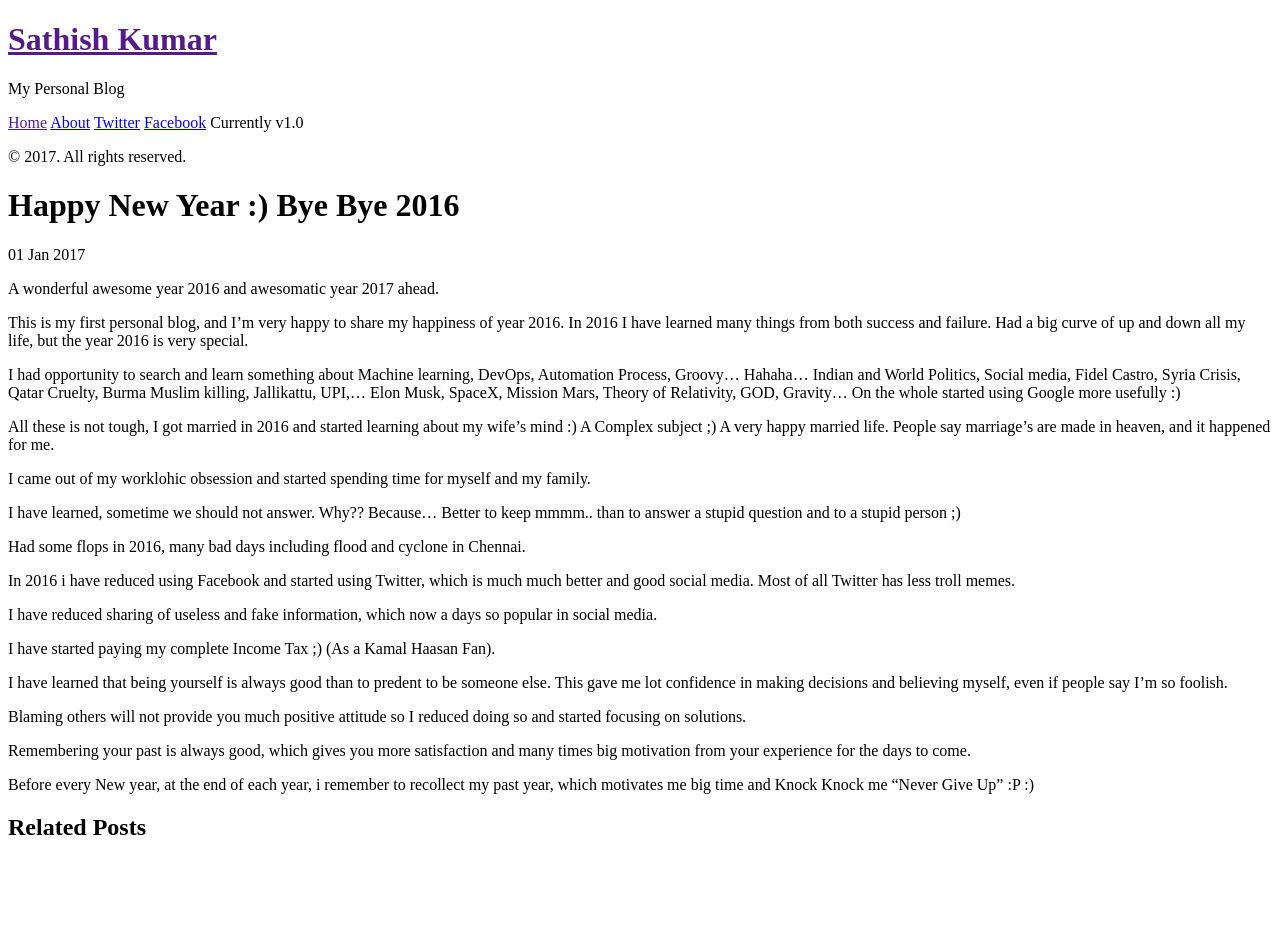
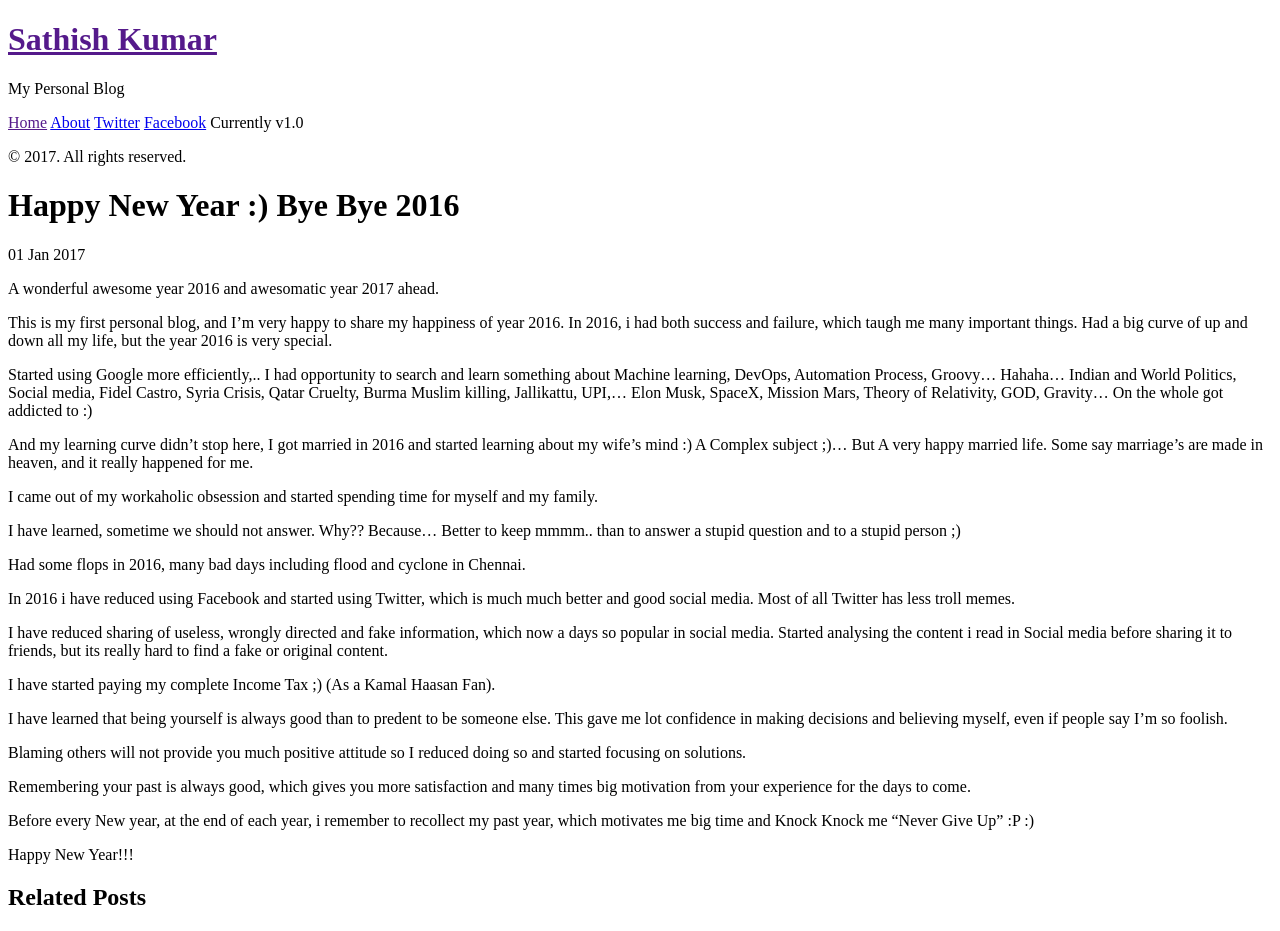
Before and after one commit to iamsais/iamsais.github.io, a Jekyll site: the page built from _posts/2017-01-01-happy-new-year.md, in a window 1280 px wide. Built offline with Jekyll 4.4.1, drawn with Linux system fonts in a browser that asks for light colours; Markdown is read by kramdown in place of the engine named in the settings; before the commit the page ends 900 px from its top, so only the background shows below that.

Commit message:
Updated the post

```diff
--- a/_posts/2017-01-01-happy-new-year.md
+++ b/_posts/2017-01-01-happy-new-year.md
@@ -5,13 +5,15 @@ title: Happy New Year :) Bye Bye 2016
 
 A wonderful awesome year 2016 and awesomatic year 2017 ahead.
 
-This is my first personal blog, and I'm very happy to share my happiness of year 2016. In 2016 I have learned many things from both success and failure. Had a big curve of up and down all my life, but the year 2016 is very special.
+This is my first personal blog, and I'm very happy to share my happiness of year 2016. In 2016, i had both success and failure, which taugh me many important things. Had a big curve of up and down all my life, but the year 2016 is very special.
 
-I had opportunity to search and learn something about Machine learning, DevOps, Automation Process, Groovy... Hahaha... Indian and World Politics, Social media, Fidel Castro, Syria Crisis, Qatar Cruelty, Burma Muslim killing, Jallikattu, UPI,... Elon Musk, SpaceX, Mission Mars, Theory of Relativity, GOD, Gravity... On the whole started using Google more usefully :)
+Started using Google more efficiently,..
+I had opportunity to search and learn something about Machine learning, DevOps, Automation Process, Groovy... Hahaha... Indian and World Politics, Social media, Fidel Castro, Syria Crisis, Qatar Cruelty, Burma Muslim killing, Jallikattu, UPI,... Elon Musk, SpaceX, Mission Mars, Theory of Relativity, GOD, Gravity... On the whole got addicted to :)
 
-All these is not tough, I got married in 2016 and started learning about my wife's mind :) A Complex subject ;) A very happy married life. People say marriage's are made in heaven, and it happened for me.
+And my learning curve didn't stop here,
+I got married in 2016 and started learning about my wife's mind :) A Complex subject ;)... But A very happy married life. Some say marriage's are made in heaven, and it really happened for me.
 
-I came out of my worklohic obsession and started spending time for myself and my family.
+I came out of my workaholic obsession and started spending time for myself and my family.
 
 I have learned, sometime we should not answer. Why?? Because... Better to keep mmmm.. than to answer a stupid question and to a stupid person ;)
 
@@ -19,7 +21,7 @@ Had some flops in 2016, many bad days including flood and cyclone in Chennai.
 
 In 2016 i have reduced using Facebook and started using Twitter, which is much much better and good social media. Most of all Twitter has less troll memes.
 
-I have reduced sharing of useless and fake information, which now a days so popular in social media.
+I have reduced sharing of useless, wrongly directed and fake information, which now a days so popular in social media. Started analysing the content i read in Social media before sharing it to friends, but its really hard to find a fake or original content.
 
 I have started paying my complete Income Tax ;) (As a Kamal Haasan Fan).
 
@@ -30,3 +32,5 @@ Blaming others will not provide you much positive attitude so I reduced doing so
 Remembering your past is always good, which gives you more satisfaction and many times big motivation from your experience for the days to come.
 
 Before every New year, at the end of each year, i remember to recollect my past year, which motivates me big time and Knock Knock me "Never Give Up" :P :)
+
+Happy New Year!!!
```
